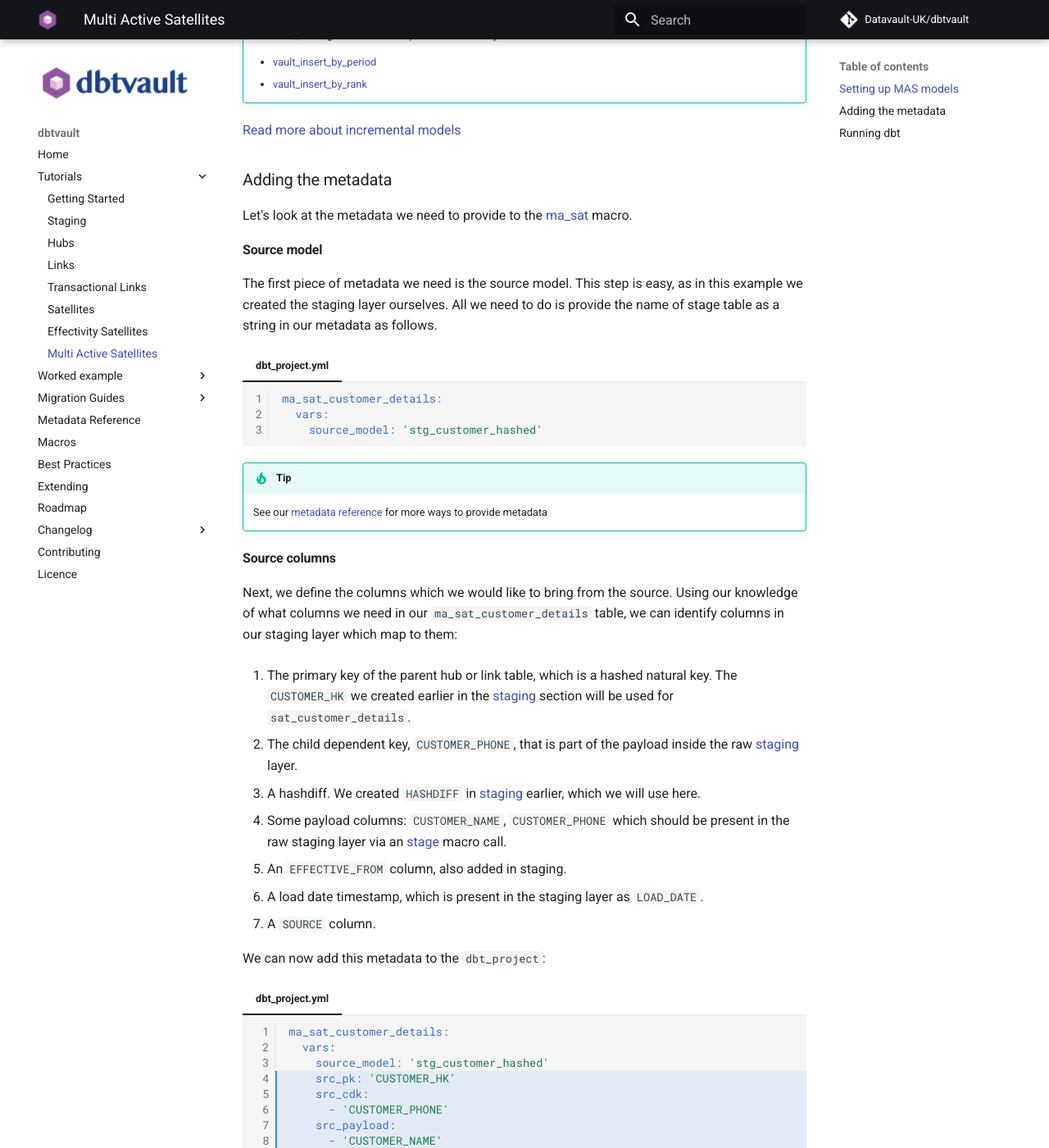
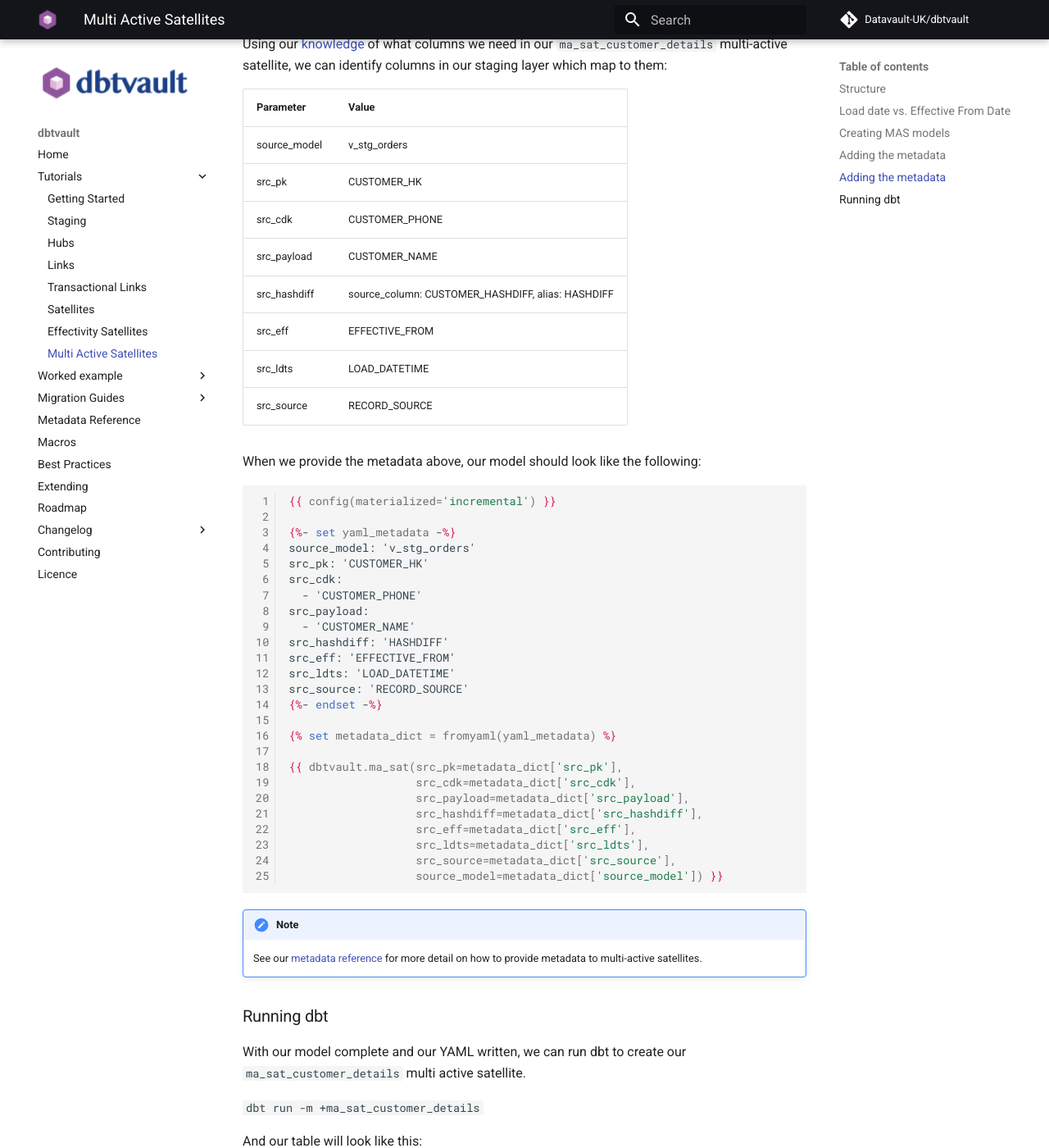
Before and after one commit to Datavault-UK/automate-dv-docs, an MkDocs documentation site: the page built from docs/tutorial/tut_multi_active_satellites.md, in a window 1280 px wide and 1400 px high, scrolled down 2365 px. Shown: the whole window at 82% size. Built offline with MkDocs 1.6.1 and Material for MkDocs 9.7.7, drawn with Linux system fonts in a browser that asks for light colours; comment, search, counter and statistics services are not loaded; some of the changed text lies outside the part shown.

Commit message:
Clean up multi-active satellites

````diff
--- a/docs/tutorial/tut_multi_active_satellites.md
+++ b/docs/tutorial/tut_multi_active_satellites.md
@@ -7,150 +7,127 @@
 In order to accommodate for multiple records of the same entity at a point-in-time, one or more Child Dependent Keys
 will be included in the Primary Key.
 
-#### Structure
+### Structure
 
 Our multi active satellite structures will contain:
 
-##### Primary Key (src_pk)
+#### Primary Key (src_pk)
 A primary key (or surrogate key) which is usually a hashed representation of the natural key.
 For a multi active satellite, this should be the same as the corresponding link or hub PK, concatenated with the load timestamp.
 
-##### Child Dependent Key(s) (src_cdk)
+#### Child Dependent Key(s) (src_cdk)
 The child dependent keys are a subset of the payload (below) that helps with identifying the different valid records
 for each entity inside the multi active satellite. For example, a customer could have different valid phone number valid
 at the same time. The phone number attribute will be selected as a child dependent key that helps the natural key keep
 records unique and identifiable. If the customer has only one phone number, but multiple extensions associated with that
 phone number, then both the phone number, and the extension attribute will be considered a child dependent key.
 
-##### Hashdiff (src_hashdiff)
+#### Hashdiff (src_hashdiff)
 This is a concatenation of the payload (below) and the primary key. This allows us to
 detect changes in a record (much like a checksum). For example, if a customer changes their name, the hashdiff
 will change as a result of the payload changing.
 
-##### Payload (src_payload)
+#### Payload (src_payload)
 The payload consists of concrete data for an entity (e.g. A customer). This could be
 a name, a phone number, a date of birth, nationality, age, gender or more. The payload will contain some or all of the
 concrete data for an entity, depending on the purpose of the satellite.
 
-##### Effective From (src_eff)
+#### Effective From (src_eff)
 An effectivity date. Usually called `EFFECTIVE_FROM`, this column is the business effective date of a multi active
 satellite record. It records that a record is valid from a specific point in time.
 If a customer changes their name, then the record with their 'old' name should no longer be valid, and it will no
 longer have the most recent `EFFECTIVE_FROM` value.
 
-##### Load date (src_ldts)
+#### Load date (src_ldts)
 A load date or load date timestamp. This identifies when the record first gets loaded into the database.
 
-##### Record Source (src_source)
+#### Record Source (src_source)
 The source for the record. This can be a code which is assigned to a source name in an external lookup table,
 or a string directly naming the source system.
 
-!!! note
-    `LOAD_DATE` is the time the record is loaded into the database. `EFFECTIVE_FROM` is different,
-    holding the business effectivity date of the record (i.e. When it actually happened in the real world) and will usually
-    hold a different value, especially if there is a batch processing delay between when a business event happens and the
-    record arriving in the database for load. Having both dates allows us to ask the questions 'what did we know when'
-    and 'what happened when' using the `LOAD_DATE` and `EFFECTIVE_FROM` date accordingly.
+### Load date vs. Effective From Date
+`LOAD_DATE` is the time the record is loaded into the database. `EFFECTIVE_FROM` is different,
+holding the business effectivity date of the record (i.e. When it actually happened in the real world) and will usually
+hold a different value, especially if there is a batch processing delay between when a business event happens and the
+record arriving in the database for load. Having both dates allows us to ask the questions 'what did we know when'
+and 'what happened when' using the `LOAD_DATE` and `EFFECTIVE_FROM` date accordingly.
 
-### Setting up MAS models
+The `EFFECTIVE_FROM` field is **not** part of the Data Vault 2.0 standard, and as such it is an optional field, however,
+in our experience we have found it useful for processing and applying business rules in downstream business vault, for
+use in presentation layers.
+
+### Creating MAS models
 
 Create a new dbt model as before. We'll call this one `ma_sat_customer_details`.
 
 === "ma_sat_customer_details.sql"
 
     ```jinja
-    {{ dbtvault.ma_sat(var('src_pk'), var('src_cdk'), var('src_hashdiff'), var('src_payload'),
-                    var('src_eff'), var('src_ldts'), var('src_source'),
-                    var('source_model'))                                   }}
+    {{ dbtvault.ma_sat(src_pk=src_pk, src_cdk=src_cdk, src_hashdiff=src_hashdiff,
+                       src_payload=src_payload, src_eff=src_eff, src_ldts=src_ldts,
+                       src_source=src_source, source_model=source_model) }}
     ```
-
-To create a MAS model, we simply copy and paste the above template into a model named after the MAS we
-are creating. dbtvault will generate a MAS using parameters provided in the next steps.
-
-MAS should use the incremental materialization, as we load and add new records to the existing data set.
-
-We recommend setting the `incremental` materialization on all of your MAS using the `dbt_project.yml` file:
-
-=== "dbt_project.yml"
-
-    ```yaml
-    models:
-      my_dbtvault_project:
-       multi_active_satellites:
-        materialized: incremental # See tip below
-        tags:
-          - ma_sat
-        ma_sat_customer_details:
-          vars:
-            ...
-            ...
-    ```
-
-!!! tip "Loading Multi Active Satellites correctly"
-    dbtvault provides custom materialisations, designed to load structures which contain deltas (such as multi active satellites, among other structures)
-    in the correct way:
-
-    - [vault_insert_by_period](../macros.md#vault_insert_by_period)
-    - [vault_insert_by_rank](../macros.md#vault_insert_by_rank)
-
-[Read more about incremental models](https://docs.getdbt.com/docs/building-a-dbt-project/building-models/configuring-incremental-models/)
 
 ### Adding the metadata
 
 Let's look at the metadata we need to provide to the [ma_sat](../macros.md#ma_sat) macro.
 
-#### Source model
+#### Materialisation
 
-The first piece of metadata we need is the source model. This step is easy, as in this example we created the
-staging layer ourselves.  All we need to do is provide the name of stage table as a string in our metadata
-as follows.
+The recommended materialisation for **satellites** is `incremental`, as we load and add new records to the existing data set.
 
-=== "dbt_project.yml"
+### Adding the metadata
 
-    ```yaml
-    ma_sat_customer_details:
-      vars:
-        source_model: 'stg_customer_hashed'
-    ```
+Let's look at the metadata we need to provide to the [multi-active satellite macro](../macros.md#ma_sat).
 
-!!! tip
-    See our [metadata reference](../metadata.md#multi-active-satellites-mas) for more ways to provide metadata
+We provide the column names which we would like to select from the staging area (`source_model`).
 
-#### Source columns
-
-Next, we define the columns which we would like to bring from the source.
-Using our knowledge of what columns we need in our ```ma_sat_customer_details``` table, we can identify columns in our
+Using our [knowledge](#structure) of what columns we need in our `ma_sat_customer_details` multi-active satellite, we can identify columns in our
 staging layer which map to them:
 
-1. The primary key of the parent hub or link table,  which is a hashed natural key.
-The `CUSTOMER_HK` we created earlier in the [staging](tut_staging.md) section will be used for `sat_customer_details`.
+| Parameter      | Value                                                |
+| -------------- | ---------------------------------------------------- |
+| source_model   | v_stg_orders                                         |
+| src_pk         | CUSTOMER_HK                                          |
+| src_cdk        | CUSTOMER_PHONE                                       |
+| src_payload    | CUSTOMER_NAME                                        |
+| src_hashdiff   | source_column: CUSTOMER_HASHDIFF, alias: HASHDIFF    |
+| src_eff        | EFFECTIVE_FROM                                       |
+| src_ldts       | LOAD_DATETIME                                        |
+| src_source     | RECORD_SOURCE                                        |
 
-2. The child dependent key, `CUSTOMER_PHONE`, that is part of the payload inside the raw [staging](../macros.md#stage) layer.
-3. A hashdiff. We created `HASHDIFF` in [staging](tut_staging.md) earlier, which we will use here.
-4. Some payload columns: `CUSTOMER_NAME`, `CUSTOMER_PHONE` which should be present in the
-raw staging layer via an [stage](../macros.md#stage) macro call.
-5. An `EFFECTIVE_FROM` column, also added in staging.
-6. A load date timestamp, which is present in the staging layer as `LOAD_DATE`.
-7. A `SOURCE` column.
+When we provide the metadata above, our model should look like the following:
 
-We can now add this metadata to the `dbt_project`:
+```jinja
+{{ config(materialized='incremental') }}
 
-=== "dbt_project.yml"
+{%- set yaml_metadata -%}
+source_model: 'v_stg_orders'
+src_pk: 'CUSTOMER_HK'
+src_cdk:
+  - 'CUSTOMER_PHONE'
+src_payload:
+  - 'CUSTOMER_NAME'
+src_hashdiff: 'HASHDIFF'
+src_eff: 'EFFECTIVE_FROM'
+src_ldts: 'LOAD_DATETIME'
+src_source: 'RECORD_SOURCE'
+{%- endset -%}
 
-    ```yaml hl_lines="4 5 6 7 8 9 10 11 12"
-    ma_sat_customer_details:
-      vars:
-        source_model: 'stg_customer_hashed'
-        src_pk: 'CUSTOMER_HK'
-        src_cdk:
-          - 'CUSTOMER_PHONE'
-        src_payload:
-          - 'CUSTOMER_NAME'
-        src_hashdiff: 'HASHDIFF'
-        src_eff: 'EFFECTIVE_FROM'
-        src_ldts: 'LOAD_DATE'
-        src_source: 'SOURCE'
-    ```
+{% set metadata_dict = fromyaml(yaml_metadata) %}
+
+{{ dbtvault.ma_sat(src_pk=metadata_dict['src_pk'],
+                   src_cdk=metadata_dict['src_cdk'],
+                   src_payload=metadata_dict['src_payload'],
+                   src_hashdiff=metadata_dict['src_hashdiff'],
+                   src_eff=metadata_dict['src_eff'],
+                   src_ldts=metadata_dict['src_ldts'],
+                   src_source=metadata_dict['src_source'],
+                   source_model=metadata_dict['source_model']) }}
+```
+
+!!! Note
+    See our [metadata reference](../metadata.md#multi-active-satellites-mas) for more detail on how to provide metadata to multi-active satellites.
 
 ### Running dbt
 
@@ -160,11 +137,11 @@
 
 And our table will look like this:
 
-| CUSTOMER_HK  | HASHDIFF     | CUSTOMER_NAME | CUSTOMER_PHONE  | EFFECTIVE_FROM | LOAD_DATE   | SOURCE |
-| ------------ | ------------ | ----------    | --------------- | -------------- | ----------- | ------ |
-| B8C37E...    | 3C5984...    | Alice         | 17-214-233-1214 | 1993-01-01     | 1993-01-01  | 1      |
-| B8C37E...    | A11VT9...    | Alice         | 17-214-233-1224 | 1993-01-01     | 1993-01-01  | 1      |
-| .            | .            | .             | .               | .              | .           | 1      |
-| .            | .            | .             | .               | .              | .           | 1      |
-| FED333...    | 7YT890...    | Dom           | 17-214-233-1217 | 1993-01-01     | 1993-01-01  | 1      |
-| FED333...    | D8CB1F...    | Dom           | 17-214-233-1227 | 1993-01-01     | 1993-01-01  | 1      |
+| CUSTOMER_HK  | HASHDIFF     | CUSTOMER_NAME | CUSTOMER_PHONE  | EFFECTIVE_FROM | LOAD_DATETIME            | SOURCE |
+| ------------ | ------------ | ----------    | --------------- | -------------- | ------------------------ | ------ |
+| B8C37E...    | 3C5984...    | Alice         | 17-214-233-1214 | 1993-01-01     | 1993-01-01 00:00:00.000  | 1      |
+| B8C37E...    | A11VT9...    | Alice         | 17-214-233-1224 | 1993-01-01     | 1993-01-01 00:00:00.000  | 1      |
+| .            | .            | .             | .               | .              | .                        | 1      |
+| .            | .            | .             | .               | .              | .                        | 1      |
+| FED333...    | 7YT890...    | Dom           | 17-214-233-1217 | 1993-01-01     | 1993-01-01 00:00:00.000  | 1      |
+| FED333...    | D8CB1F...    | Dom           | 17-214-233-1227 | 1993-01-01     | 1993-01-01 00:00:00.000  | 1      |
````
Also changed, not shown: docs/tutorial/tut_satellites.md (+1 -1 lines), docs/tutorial/tut_staging.md (+1 -1 lines).
